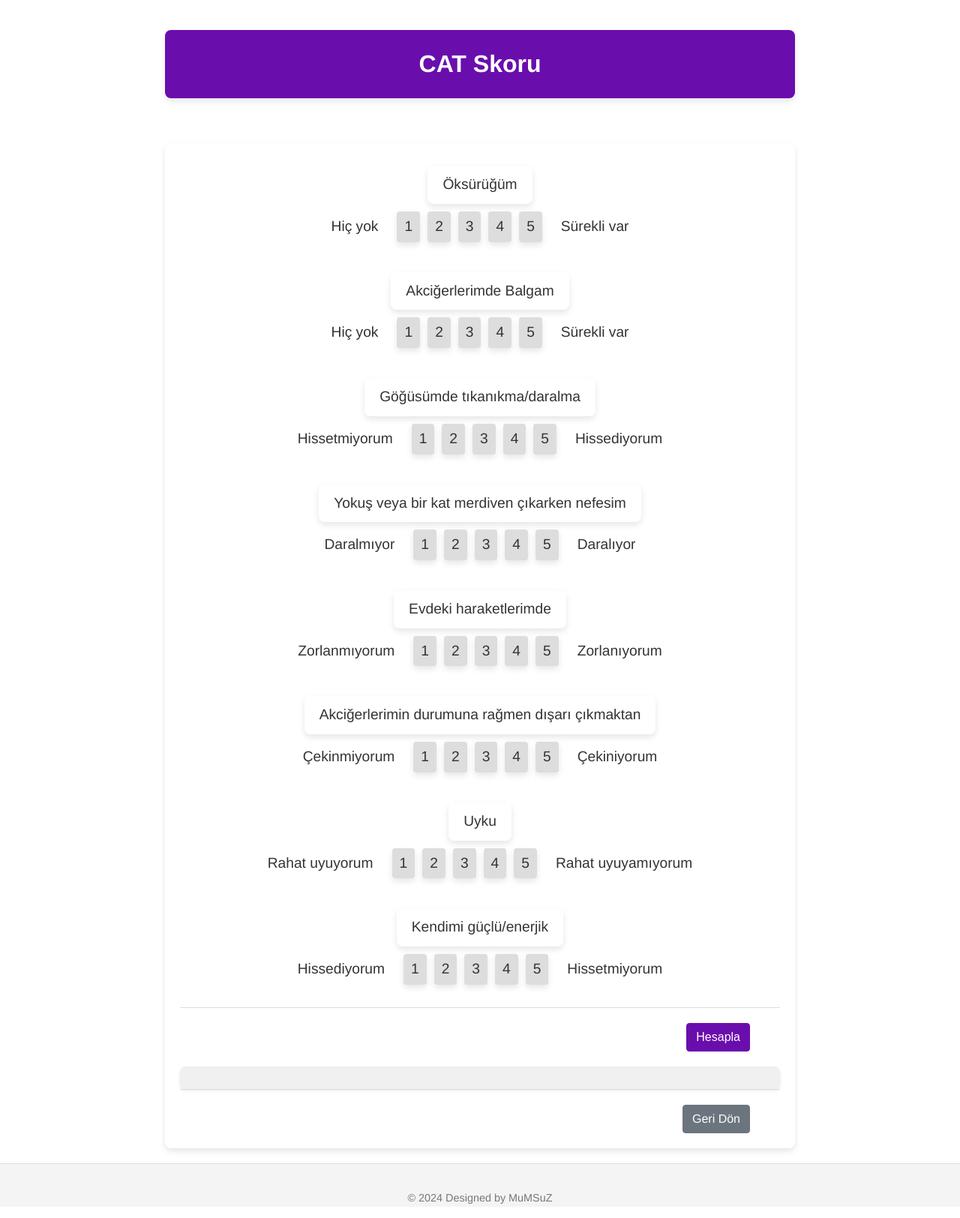
After one commit to MuMSuZ/pulmo, a Flask app: template koah/cat/templates/iyicat.html in a window 1280 px wide. The commit adds this page. Shown: the whole page at 75% size. Run offline with Flask 3, Linux system fonts and the light colour scheme; the template is opened without the code that fills it: most values are stand-ins (such as "Sample title", 1, 10 or a date in 2020).

Commit message:
update and add

```diff
--- a/koah/cat/static/cat.js
+++ b/koah/cat/static/cat.js
@@ -1,16 +1,32 @@
-function calculateCat(event) {
-    event.preventDefault();
+document.addEventListener('DOMContentLoaded', function() {
+    const form = document.getElementById('catForm');
+    form.addEventListener('submit', function(event) {
+        event.preventDefault();
 
-    const q1 = parseInt(document.getElementById('q1').value);
-    const q2 = parseInt(document.getElementById('q2').value);
-    const q3 = parseInt(document.getElementById('q3').value);
-    const q4 = parseInt(document.getElementById('q4').value);
-    const q5 = parseInt(document.getElementById('q5').value);
-    const q6 = parseInt(document.getElementById('q6').value);
-    const q7 = parseInt(document.getElementById('q7').value);
-    const q8 = parseInt(document.getElementById('q8').value);
+        const q1 = parseInt(document.querySelector('input[name="q1"]:checked')?.value || 0);
+        const q2 = parseInt(document.querySelector('input[name="q2"]:checked')?.value || 0);
+        const q3 = parseInt(document.querySelector('input[name="q3"]:checked')?.value || 0);
+        const q4 = parseInt(document.querySelector('input[name="q4"]:checked')?.value || 0);
+        const q5 = parseInt(document.querySelector('input[name="q5"]:checked')?.value || 0);
+        const q6 = parseInt(document.querySelector('input[name="q6"]:checked')?.value || 0);
+        const q7 = parseInt(document.querySelector('input[name="q7"]:checked')?.value || 0);
+        const q8 = parseInt(document.querySelector('input[name="q8"]:checked')?.value || 0);
 
-    const score = q1 + q2 + q3 + q4 + q5 + q6 + q7 + q8;
+        const score = q1 + q2 + q3 + q4 + q5 + q6 + q7 + q8;
 
-    document.getElementById('result').innerHTML = `CAT Skoru: ${score}`;
-}
+        let comment = '';
+        if (score <= 10) {
+            comment = 'Durumunuz iyi, belirtiler hafif.';
+        } else if (score <= 20) {
+            comment = 'Durumunuz orta, belirtiler orta derecede.';
+        } else if (score <= 30) {
+            comment = 'Durumunuz kötü, belirtiler ciddi.';
+        } else {
+            comment = 'Durumunuz çok kötü, belirtiler çok ciddi.';
+        }
+
+        document.getElementById('result').innerHTML = `CAT Skoru: ${score} <br> ${comment}`;
+    });
+
+    document.getElementById('result').innerHTML = '';
+});
--- /dev/null
+++ b/koah/cat/templates/iyicat.html
@@ -0,0 +1,141 @@
+<!DOCTYPE html>
+<html lang="tr">
+<head>
+    <meta charset="UTF-8">
+    <meta name="viewport" content="width=device-width, initial-scale=1.0">
+    <title>CAT Skoru</title>
+    <link rel="stylesheet" href="/static/cat.css">
+</head>
+<body>
+    <header>
+        <div class="container">
+            <h1>CAT Skoru</h1>
+        </div>
+    </header>
+    <main>
+        <div class="container mt-5">
+            <form id="catForm" action="/calculate" method="post">
+                <div class="form-group">
+                    <label for="q1">Öksürüğüm</label>
+                    <div class="rating-container">
+                        <span>Hiç yok</span>
+                        <div class="rating">
+                            {% for i in range(1, 6) %}
+                                <input type="radio" id="q1_{{ i }}" name="q1" value="{{ i }}" required>
+                                <label for="q1_{{ i }}">{{ i }}</label>
+                            {% endfor %}
+                        </div>
+                        <span>Sürekli var</span>
+                    </div>
+                </div>
+                <div class="form-group">
+                    <label for="q2">Akciğerlerimde Balgam</label>
+                    <div class="rating-container">
+                        <span>Hiç yok</span>
+                        <div class="rating">
+                            {% for i in range(1, 6) %}
+                                <input type="radio" id="q2_{{ i }}" name="q2" value="{{ i }}" required>
+                                <label for="q2_{{ i }}">{{ i }}</label>
+                            {% endfor %}
+                        </div>
+                        <span>Sürekli var</span>
+                    </div>
+                </div>
+                <div class="form-group">
+                    <label for="q3">Göğüsümde tıkanıkma/daralma</label>
+                    <div class="rating-container">
+                        <span>Hissetmiyorum</span>
+                        <div class="rating">
+                            {% for i in range(1, 6) %}
+                                <input type="radio" id="q3_{{ i }}" name="q3" value="{{ i }}" required>
+                                <label for="q3_{{ i }}">{{ i }}</label>
+                            {% endfor %}
+                        </div>
+                        <span>Hissediyorum</span>
+                    </div>
+                </div>
+                <div class="form-group">
+                    <label for="q4">Yokuş veya bir kat merdiven çıkarken nefesim</label>
+                    <div class="rating-container">
+                        <span>Daralmıyor</span>
+                        <div class="rating">
+                            {% for i in range(1, 6) %}
+                                <input type="radio" id="q4_{{ i }}" name="q4" value="{{ i }}" required>
+                                <label for="q4_{{ i }}">{{ i }}</label>
+                            {% endfor %}
+                        </div>
+                        <span>Daralıyor</span>
+                    </div>
+                </div>
+                <div class="form-group">
+                    <label for="q5">Evdeki haraketlerimde</label>
+                    <div class="rating-container">
+                        <span>Zorlanmıyorum</span>
+                        <div class="rating">
+                            {% for i in range(1, 6) %}
+                                <input type="radio" id="q5_{{ i }}" name="q5" value="{{ i }}" required>
+                                <label for="q5_{{ i }}">{{ i }}</label>
+                            {% endfor %}
+                        </div>
+                        <span>Zorlanıyorum</span>
+                    </div>
+                </div>
+                <div class="form-group">
+                    <label for="q6">Akciğerlerimin durumuna rağmen dışarı çıkmaktan</label>
+                    <div class="rating-container">
+                        <span>Çekinmiyorum</span>
+                        <div class="rating">
+                            {% for i in range(1, 6) %}
+                                <input type="radio" id="q6_{{ i }}" name="q6" value="{{ i }}" required>
+                                <label for="q6_{{ i }}">{{ i }}</label>
+                            {% endfor %}
+                        </div>
+                        <span>Çekiniyorum</span>
+                    </div>
+                </div>
+                <div class="form-group">
+                    <label for="q7">Uyku</label>
+                    <div class="rating-container">
+                        <span>Rahat uyuyorum</span>
+                        <div class="rating">
+                            {% for i in range(1, 6) %}
+                                <input type="radio" id="q7_{{ i }}" name="q7" value="{{ i }}" required>
+                                <label for="q7_{{ i }}">{{ i }}</label>
+                            {% endfor %}
+                        </div>
+                        <span>Rahat uyuyamıyorum</span>
+                    </div>
+                </div>
+                <div class="form-group">
+                    <label for="q8">Kendimi güçlü/enerjik</label>
+                    <div class="rating-container">
+                        <span>Hissediyorum</span>
+                        <div class="rating">
+                            {% for i in range(1, 6) %}
+                                <input type="radio" id="q8_{{ i }}" name="q8" value="{{ i }}" required>
+                                <label for="q8_{{ i }}">{{ i }}</label>
+                            {% endfor %}
+                        </div>
+                        <span>Hissetmiyorum</span>
+                    </div>
+                </div>
+                <div class="button-container">
+                    <button type="submit" class="btn btn-primary">Hesapla</button>
+                </div>
+            </form>
+            {% if score is not none %}
+                <div class="result mt-4" id="result">
+                    <p>Sonuç: {{ score }}</p>
+                </div>
+            {% endif %}
+            <div class="button-container mt-4">
+                <a href="https://mumsuz.github.io/pulmocalc/koah/koah.html" class="btn btn-secondary">Geri Dön</a>
+            </div>
+        </div>
+    </main>
+    <footer class="footer">
+        <p>&copy; 2024 Designed by MuMSuZ</p>
+    </footer>
+    <script src="/static/cat.js"></script>
+</body>
+</html>
```
Also changed, not shown: koah/cat/static/iyicat.js (added, +16 -0 lines), koah/cat/templates/cat.html (+83 -39 lines).
